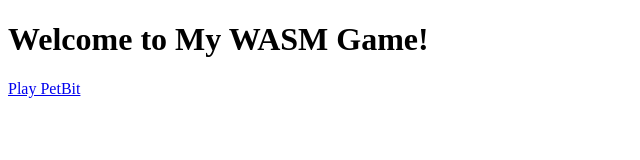
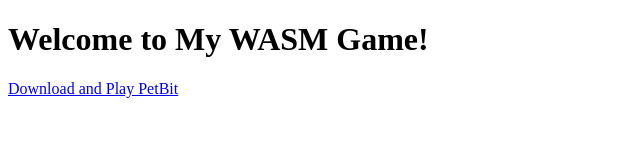
Before and after one commit to always-progressing/always-progressing.github.io, a plain HTML site: page index.html in a window 1280 px wide. Shown: the whole page, without its empty margins (0-640 px from the left). Drawn offline with Linux system fonts and the light colour scheme.

Commit message:
Update index.html

```diff
--- a/index.html
+++ b/index.html
@@ -8,6 +8,6 @@
 <body>
     <h1>Welcome to My WASM Game!</h1>
     <!-- 直接链接到游戏页面 -->
-    <p><a href="https://always-progressing/always-progressing.github.io/blob/main/game.html" target="_blank">Play PetBit</a></p>
+    <p><a href="https://always-progressing/always-progressing.github.io/blob/main/game.html" target="_blank">Download and Play PetBit</a></p>
 </body>
 </html>
```
